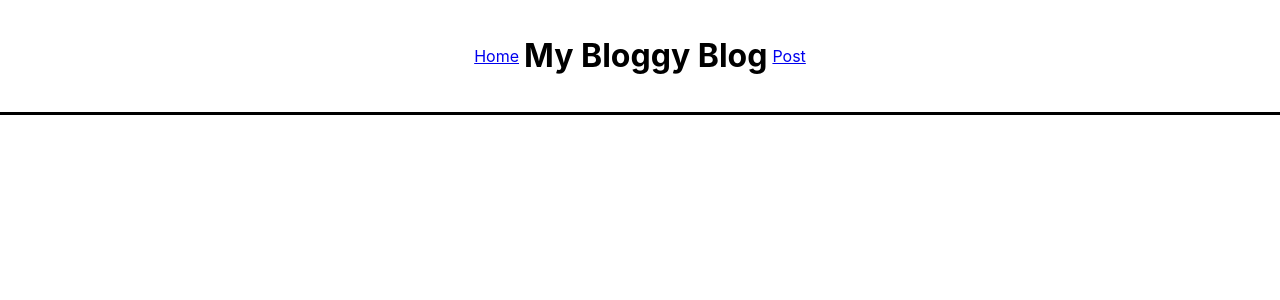
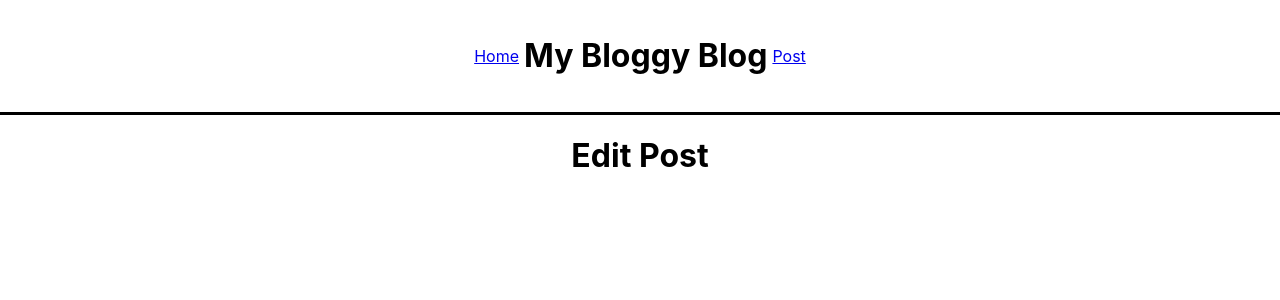
Before and after one commit to WDI-SEA/DIY-API-Client, a React (Create React App) app: page /post/1/edit in a window 1280 px wide. Shown: the top 300 px of the page. Built offline with nearby package versions, Linux system fonts and the light colour scheme.

Commit message:
added post editing

```diff
--- a/src/App.js
+++ b/src/App.js
@@ -10,6 +10,7 @@ import axios from 'axios'
 import './App.css';
 import Post from './components/Post';
 import PostDetails from './components/PostDetails';
+import EditPost from './components/EditPost';
 
 function App() {
 
@@ -56,8 +57,12 @@ function App() {
 
           <Route
             path='/post/:id'
-            element={
-            <PostDetails />}
+            element={<PostDetails />}
+          />
+
+          <Route
+            path='/post/:id/edit'
+            element={<EditPost />}
           />
 
 
--- /dev/null
+++ b/src/components/EditPost.jsx
@@ -0,0 +1,13 @@
+// import { useState } from 'react'
+// import { useParams } from 'react-router-dom'
+
+export default function EditPost(props) {
+
+
+    return (
+        <div>
+            <h1>Edit Post</h1>
+
+        </div>
+    )
+}
--- a/src/components/PostDetails.jsx
+++ b/src/components/PostDetails.jsx
@@ -1,5 +1,6 @@
 import { useParams, useNavigate } from 'react-router-dom'
 import { useState, useEffect } from 'react'
+import { Link } from 'react-router-dom'
 import axios from 'axios'
 
 export default function PostDetails(props) {
@@ -45,7 +46,7 @@ export default function PostDetails(props) {
           <p>{details.content}</p>
           <div>
             <button onClick={() => handleDeletePost(id)}>Delete</button>
-            <button>Edit</button>
+            <Link to={`/posts/${id}/edit`} >Edit</Link>
           </div>
         </>
       ) : (
```
